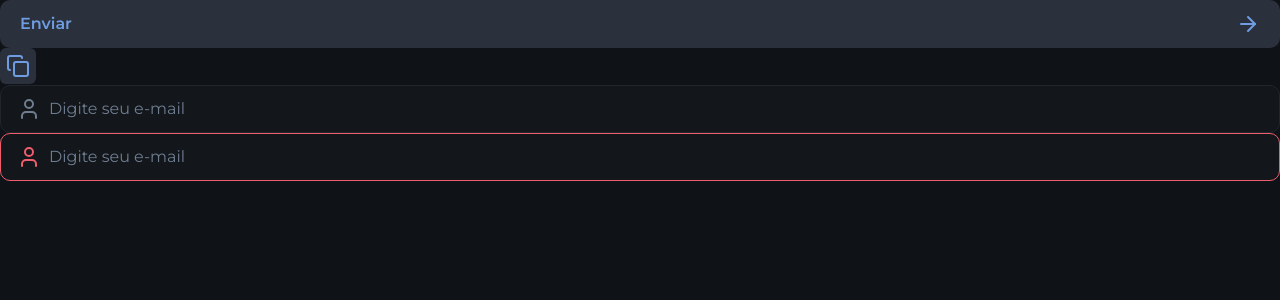
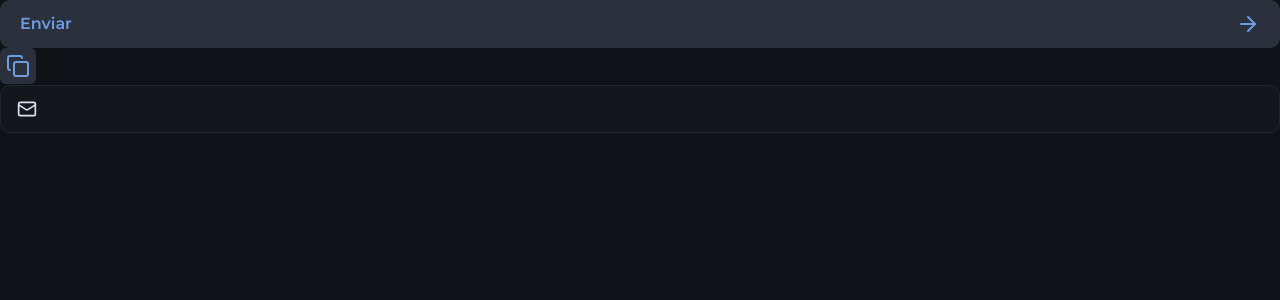
Before and after one commit to RenanFachin/NLW_connect, a Next.js app in the folder web/: page / in a window 1280 px wide. Shown: the top 300 px of the page. Built offline with nearby package versions, Linux system fonts and the light colour scheme.

Commit message:
refactor: input using composition pattern

```diff
--- a/web/src/app/page.tsx
+++ b/web/src/app/page.tsx
@@ -1,6 +1,6 @@
 import { Button } from "@/components/button";
-import { Input } from "@/components/input";
-import { ArrowRight, Copy } from 'lucide-react'
+import { InputField, InputIcon, InputRoot } from "@/components/input";
+import { ArrowRight, Copy, Mail } from 'lucide-react'
 
 
 
@@ -17,8 +17,13 @@
       </Button>
 
       <div>
-        <Input type="email" placeholder="Digite seu e-mail"/>
-        <Input type="email" placeholder="Digite seu e-mail" error/>
+        <InputRoot>
+          <InputIcon>
+            <Mail className="size-5"/>
+          </InputIcon>
+
+          <InputField />
+        </InputRoot>
       </div>
     </main>
   );
--- a/web/src/components/input.tsx
+++ b/web/src/components/input.tsx
@@ -1,4 +1,4 @@
-import { ComponentProps } from "react";
+import { ComponentProps, ReactNode } from "react";
 import { User } from 'lucide-react'
 
 // group - classe permite definir uma estilização com base em um "estado" de outro elemento
@@ -9,26 +9,42 @@
 
 // DATA ATRIBUTES -> data-error={error}, estou criando um data attribute para atribuir um valor e utilizar para algo -> data-[error=true]:bg-danger ou estilizando algo com o group e o data attribute group-data-[error=true]:text-danger
 
-interface InputProps extends ComponentProps<'input'>{
+interface InputRootProps extends ComponentProps<'div'>{
   error?: boolean
 }
 
-export function Input({error = false, ...props}: InputProps){
-  return (
+export function InputRoot({error = false, ...props}: InputRootProps){
+  return(
     <div
       data-error={error}
       className="group bg-gray-800 h-12 border border-gray-600 rounded-xl px-4 flex items-center gap-2 focus-within:border-gray-100 data-[error=true]:border-danger"
-    >
+      {...props}
+    />
+  )
+}
+
+interface InputIconProps extends ComponentProps<'span'>{
+  children: ReactNode
+}
+
+export function InputIcon({children, ...props}: InputIconProps){
+  return(
     <span
       className="text-gray-400 group-focus-within:text-gray-100 group-[&:not(:has(input:placeholder-shown))]:text-gray-100 group-data-[error=true]:text-danger"
+      {...props}
     >
-        <User />
+     {children}
     </span>
+  )
+}
 
+interface InputFieldProps extends ComponentProps<'input'>{}
+
+export function InputField(props: InputFieldProps){
+  return(
     <input
       className="bg-transparent flex-1 outline-0 placeholder-gray-400"
       {...props}
     />
-    </div>
   )
 }
```
Lines whose indentation alone changed are shown as unchanged.
